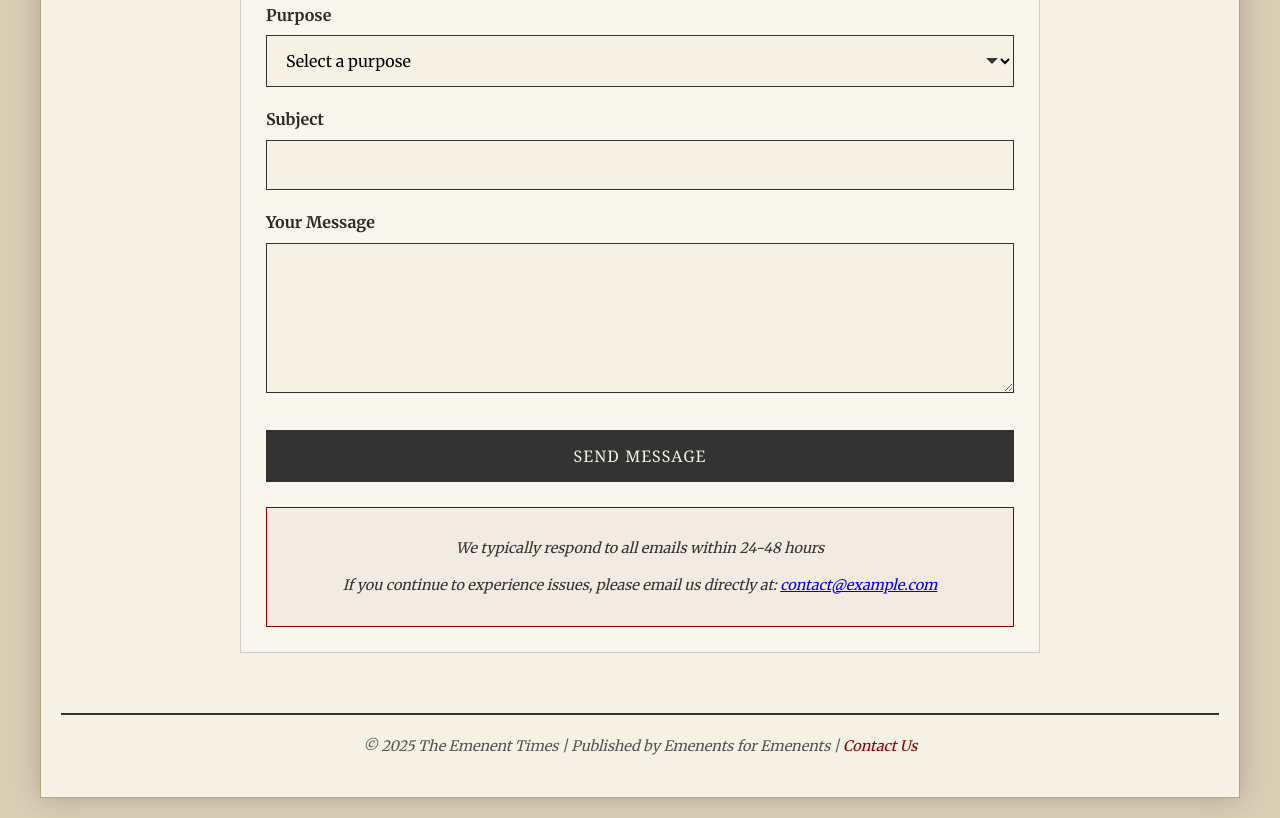
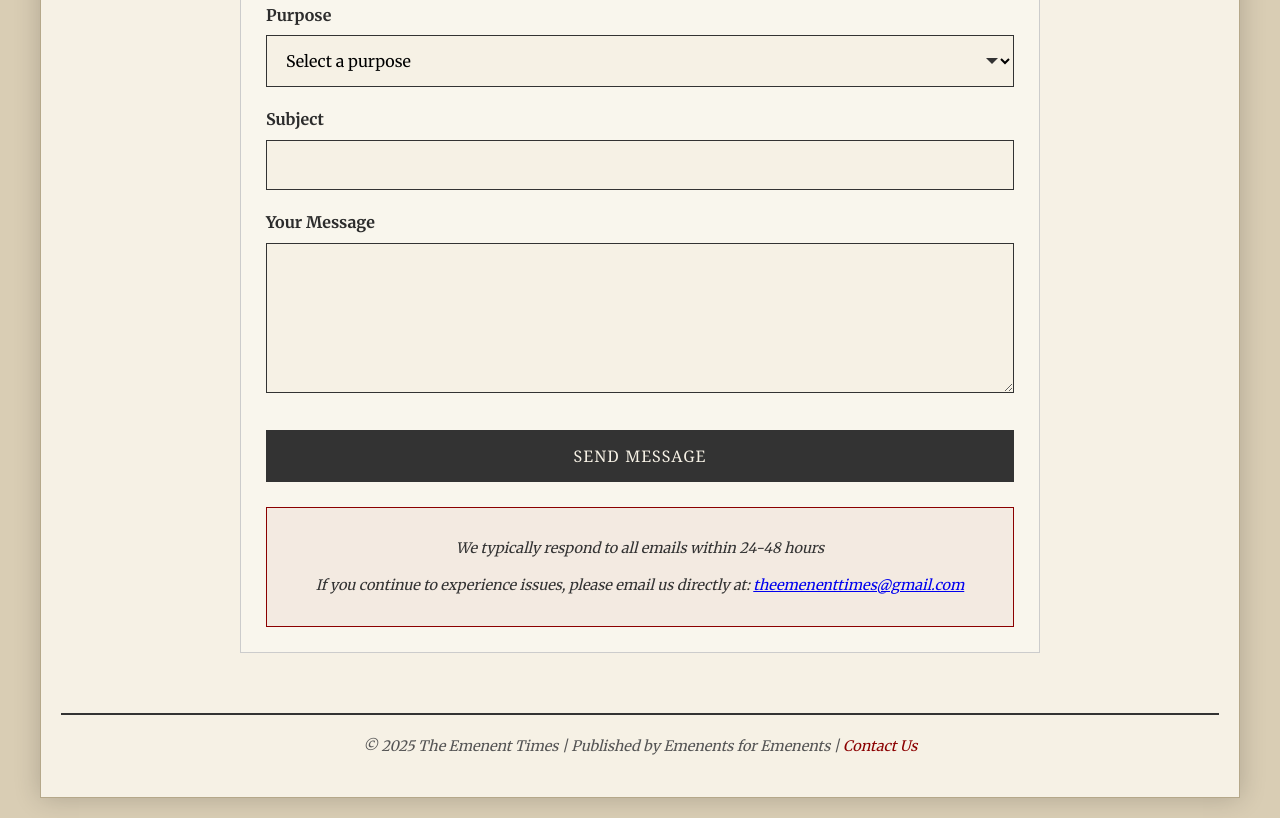
Before and after one commit to rameen-shahid88/Emenenttimes, a plain HTML site: page docs/contactus.html in a window 1280 px wide. Shown: the part 780-1598 px from the top of the page. Drawn offline with nearby package versions, Linux system fonts and the light colour scheme.

Commit message:
Contact Us Updated

```diff
--- a/docs/contactus.html
+++ b/docs/contactus.html
@@ -608,7 +608,7 @@
       <div class="response-time">
         <p>We typically respond to all emails within 24-48 hours</p>
         <p>If you continue to experience issues, please email us directly at:
-          <a href="mailto:contact@example.com">contact@example.com</a>
+          <a href="mailto:contact@example.com">theemenenttimes@gmail.com</a>
         </p>
       </div>
     </div>
```
